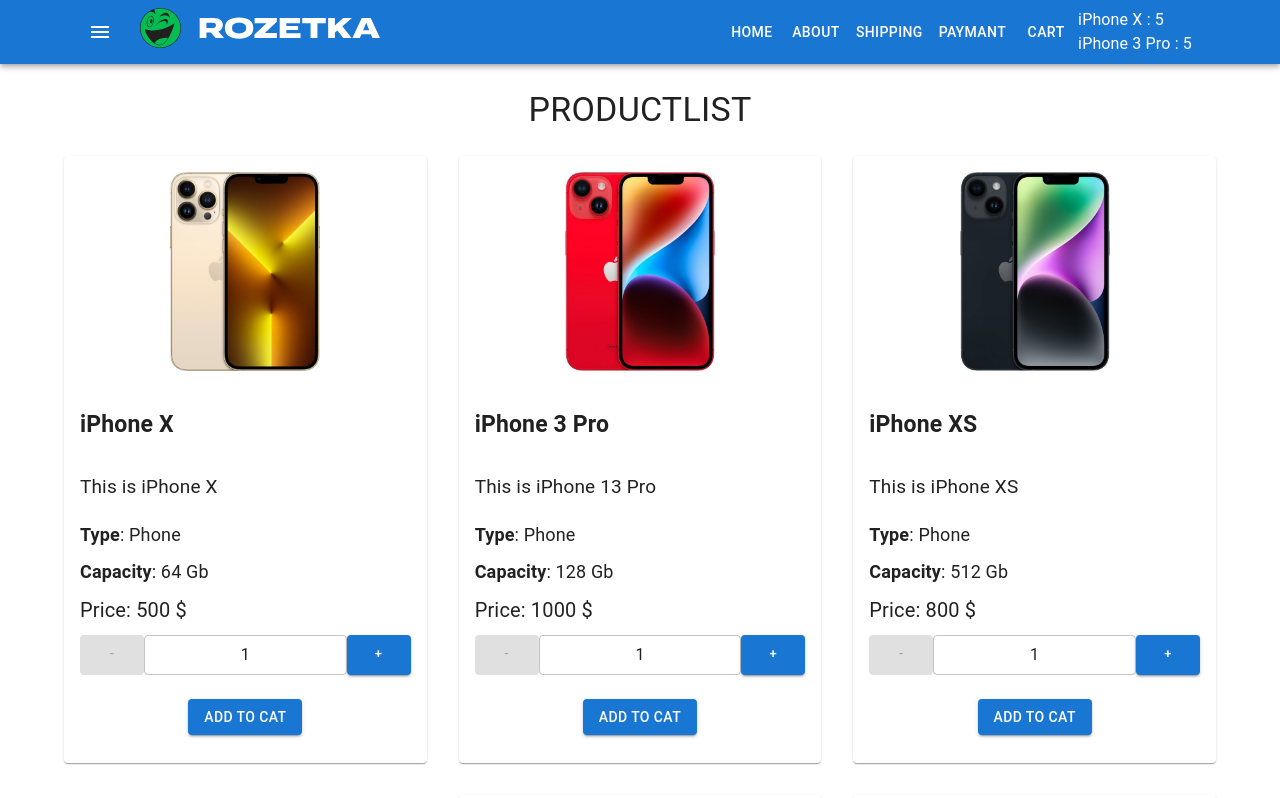
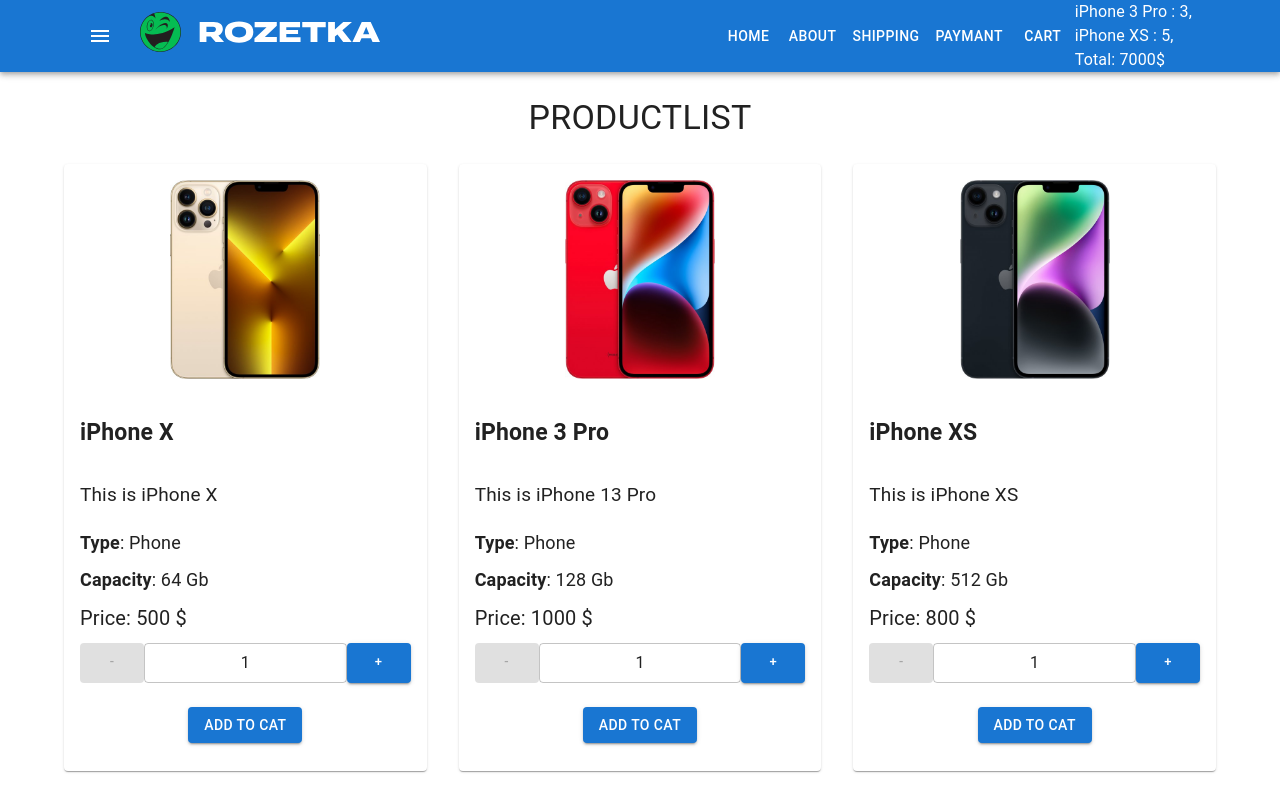
Before and after one commit to DenysShportun/react-fake-shop, a React (Create React App) app: page / in a window 1280 px wide. Shown: the top 798 px of the page. Built offline with nearby package versions, Linux system fonts and the light colour scheme.

Commit message:
add cart total

```diff
--- a/src/components/Cart/CartHeader.tsx
+++ b/src/components/Cart/CartHeader.tsx
@@ -1,21 +1,44 @@
 import React from "react"
 import { keys } from "lodash"
-import productsArray from "components/Products/productsArray"
+import productsArray, {
+    getProductsObjejt,
+    Product,
+} from "components/Products/productsArray"
 type Props = {
     productsInCart: {
         [id: number]: number
     }
+    productsObject?: {
+        [key: number]: Product
+    }
 }
 
-const CartHeader = ({ productsInCart }: Props) => {
+const CartHeader = ({
+    productsInCart,
+    productsObject = getProductsObjejt(productsArray),
+}: Props) => {
     return (
         <div>
-            {keys(productsInCart).map((productId) => (
-                <div key={productId}>
-                    {productsArray[parseInt(productId) - 1].name} :{" "}
-                    {productsInCart[parseInt(productId)]}
-                </div>
-            ))}
+            <div>
+                {" "}
+                {keys(productsInCart).map((productId) => (
+                    <div key={productId}>
+                        {productsArray[parseInt(productId)].name} :{" "}
+                        {productsInCart[parseInt(productId)]},
+                    </div>
+                ))}
+            </div>
+            <div>
+                Total:{" "}
+                {keys(productsInCart).reduce(
+                    (sum, productId) =>
+                        sum +
+                        productsArray[parseInt(productId)].price *
+                            productsInCart[parseInt(productId)],
+                    0
+                )}
+                $
+            </div>
         </div>
     )
 }
--- a/src/container/App/App.tsx
+++ b/src/container/App/App.tsx
@@ -13,7 +13,7 @@
 
 const App = (props: Props) => {
     const [productsInCart, setProductsInCart] = useState<AppProps>({
-        1: 5,
+        1: 3,
         2: 5,
     })
 
```
